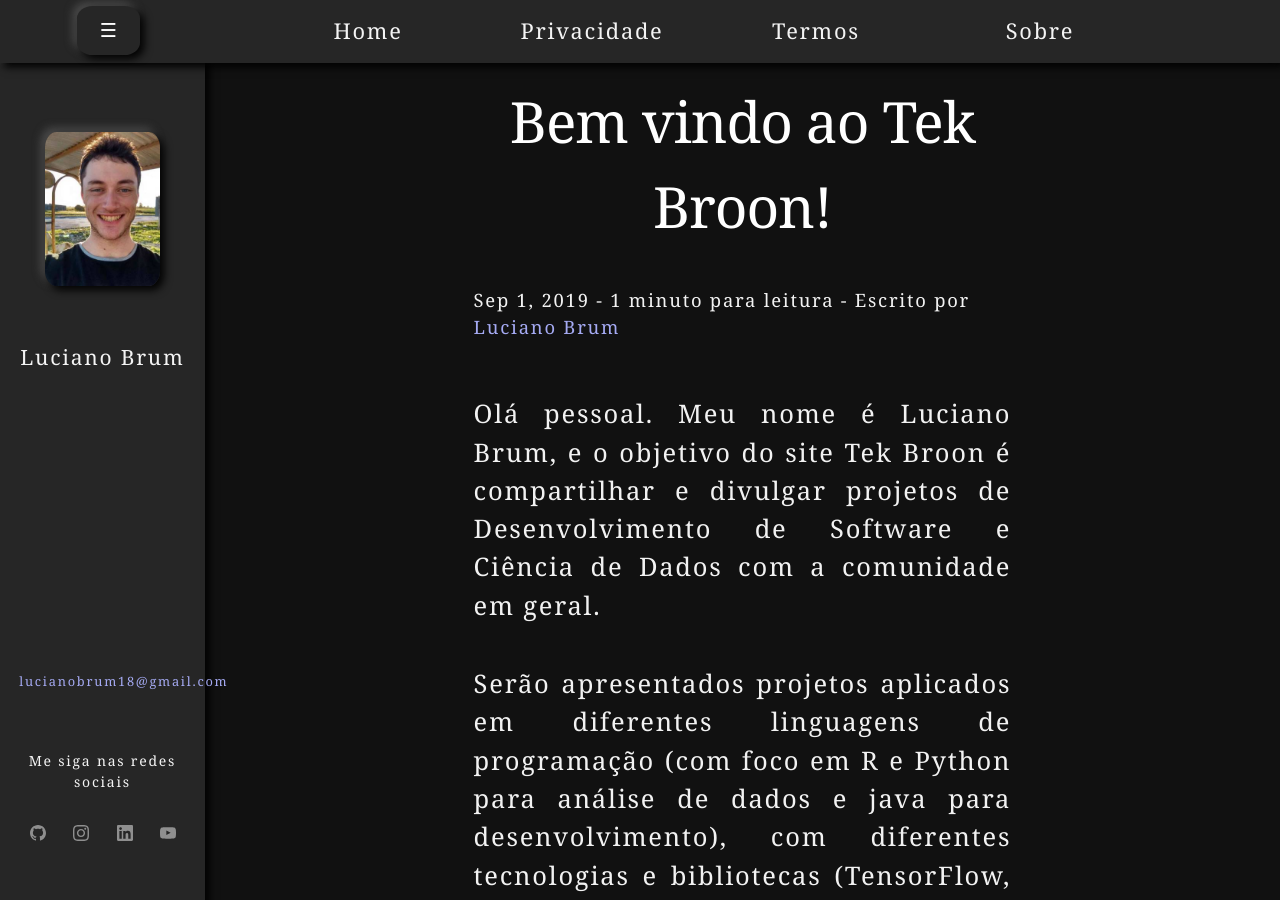
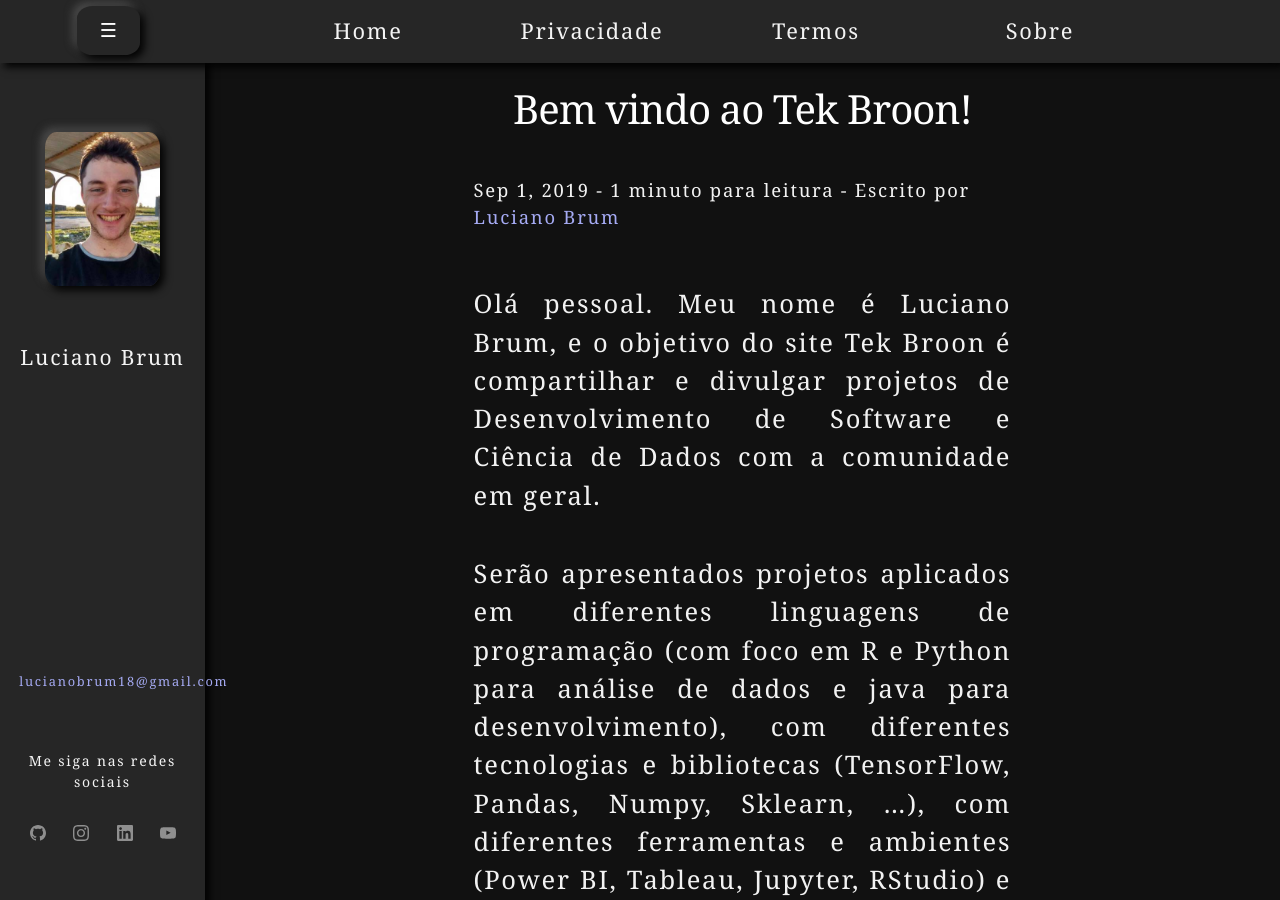
Before and after one commit to Lubrum/Lubrum.github.io, a Jekyll site: the page built from _posts/2019-09-02-bem-vindos.markdown, in a window 1280 px wide and 900 px high. Built offline with Jekyll 4.4.1, drawn with Linux system fonts in a browser that asks for light colours.

Commit message:
Fixing title font size

```diff
--- a/_sass/_article-content.scss
+++ b/_sass/_article-content.scss
@@ -19,7 +19,7 @@ html {
 }
 
 .post-title {
-    @include fluid-typography(50, 60, $max-width-extra-small-devices, 1600);
+    @include fluid-typography(30, 45, $max-width-extra-small-devices, 1600);
     letter-spacing: -1px;
     line-height: 1.5;
     color: white;
```
